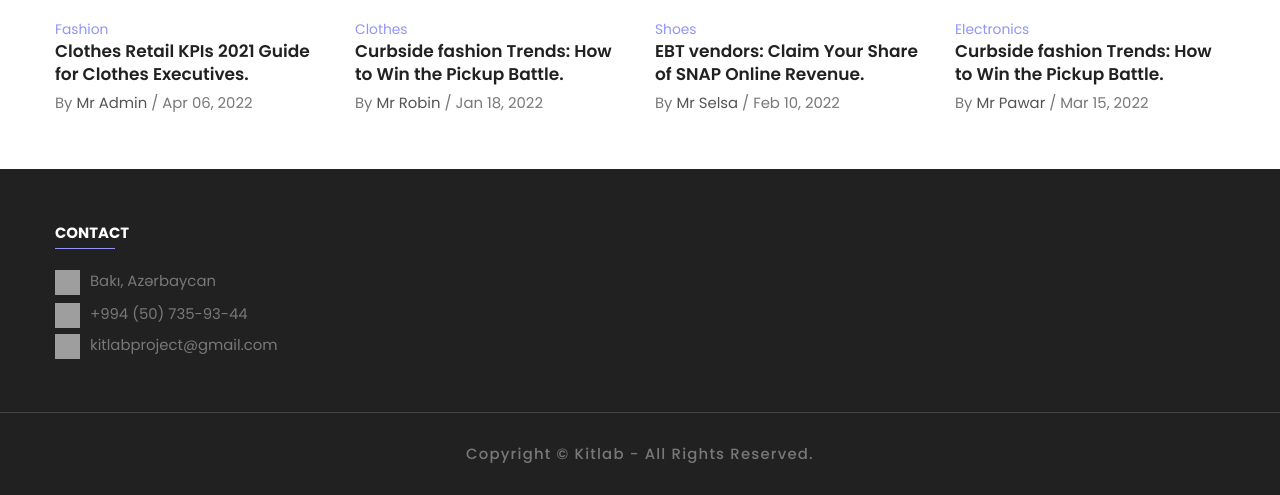
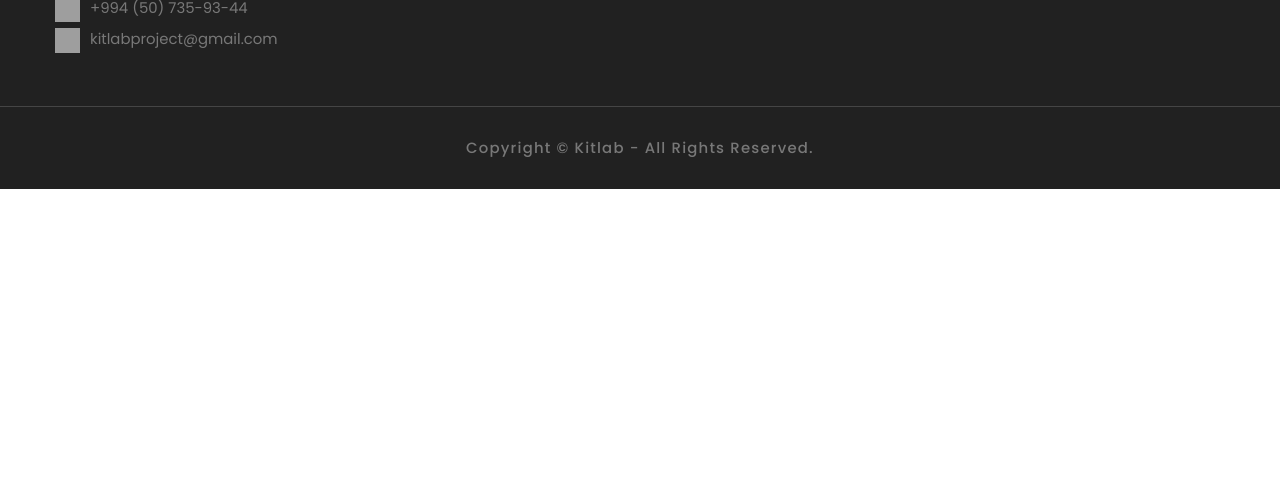
Before and after one commit to sohretaga/kitlab, a Django app: page / in a window 1280 px wide. Shown: the part 1584-2079 px from the top of the page. After the commit the page ends 1773 px from the top, so only its background shows below. Run offline with Django 5.2, Linux system fonts and the light colour scheme; data that the repository does not hold is empty; grey boxes are pictures that could not be loaded.

Commit message:
index page view

```diff
--- a/books/templates/index.html
+++ b/books/templates/index.html
@@ -161,7 +161,7 @@
           {% if quote %}
           <div class="testimonial">
 
-            <!-- <h2 class="title">testimonial</h2> -->
+            <h2 class="title">Dahilərdən sitatlar</h2>
             <div class="testimonial-card">
 
               <img src="{{ quote.author_avatar.url }}" alt="{{ quote.author }}" class="testimonial-banner" width="80" height="80">
@@ -187,19 +187,19 @@
 
           <div class="cta-container">
 
-            <img src="./assets/images/cta-banner.jpg" alt="summer collection" class="cta-banner">
+            <img src="{% static 'images/cta-banner.jpg' %}" alt="Kitlab CTA Banner" class="cta-banner">
 
-            <a href="#" class="cta-content">
+            <div class="cta-content">
 
-              <p class="discount">25% Discount</p>
+              <p class="discount">~40% Qənaət et</p>
 
-              <h2 class="cta-title">Summer collection</h2>
+              <h2 class="cta-title">Al, oxu və sat</h2>
 
-              <p class="cta-text">Starting @ ₼10</p>
+              <p class="cta-text">Kitab Laboratoriyası</p>
 
-              <button class="cta-btn">Shop now</button>
+              <button class="cta-btn">Kitlab</button>
 
-            </a>
+            </div>
 
           </div>
 
@@ -209,7 +209,7 @@
 
           <div class="service">
 
-            <!-- <h2 class="title">Our Services</h2> -->
+            <h2 class="title">Üstünlüklər</h2>
 
             <div class="service-container">
 
@@ -303,79 +303,11 @@
       - BLOG
     -->
 
-    <div class="blog">
+    <!-- <div class="blog">
 
       <div class="container">
 
         <div class="blog-container has-scrollbar">
-
-          <div class="blog-card">
-
-            <a href="#">
-              <img src="./assets/images/blog-1.jpg" alt="Clothes Retail KPIs 2021 Guide for Clothes Executives" width="300" class="blog-banner">
-            </a>
-
-            <div class="blog-content">
-
-              <a href="#" class="blog-category">Fashion</a>
-
-              <a href="#">
-                <h3 class="blog-title">Clothes Retail KPIs 2021 Guide for Clothes Executives.</h3>
-              </a>
-
-              <p class="blog-meta">
-                By <cite>Mr Admin</cite> / <time datetime="2022-04-06">Apr 06, 2022</time>
-              </p>
-
-            </div>
-
-          </div>
-
-          <div class="blog-card">
-
-            <a href="#">
-              <img src="./assets/images/blog-2.jpg" alt="Curbside fashion Trends: How to Win the Pickup Battle."
-                class="blog-banner" width="300">
-            </a>
-
-            <div class="blog-content">
-
-              <a href="#" class="blog-category">Clothes</a>
-
-              <h3>
-                <a href="#" class="blog-title">Curbside fashion Trends: How to Win the Pickup Battle.</a>
-              </h3>
-
-              <p class="blog-meta">
-                By <cite>Mr Robin</cite> / <time datetime="2022-01-18">Jan 18, 2022</time>
-              </p>
-
-            </div>
-
-          </div>
-
-          <div class="blog-card">
-
-            <a href="#">
-              <img src="./assets/images/blog-3.jpg" alt="EBT vendors: Claim Your Share of SNAP Online Revenue."
-                class="blog-banner" width="300">
-            </a>
-
-            <div class="blog-content">
-
-              <a href="#" class="blog-category">Shoes</a>
-
-              <h3>
-                <a href="#" class="blog-title">EBT vendors: Claim Your Share of SNAP Online Revenue.</a>
-              </h3>
-
-              <p class="blog-meta">
-                By <cite>Mr Selsa</cite> / <time datetime="2022-02-10">Feb 10, 2022</time>
-              </p>
-
-            </div>
-
-          </div>
 
           <div class="blog-card">
 
@@ -404,7 +336,7 @@
 
       </div>
 
-    </div>
+    </div> -->
 
   </main>
 {% endblock content %}
--- a/static/css/app.css
+++ b/static/css/app.css
@@ -920,7 +920,7 @@ body::-webkit-scrollbar-thumb:hover { background: hsl(0, 0%, 70%); }
 }
 
 .category-item {
-  min-width: 100%;
+  min-width: 85%;
   display: -webkit-box;
   display: -webkit-flex;
   display: -ms-flexbox;
@@ -3176,7 +3176,7 @@ footer {
    * #CATEGORY
    */
 
-  .category-item { min-width: -webkit-calc(25% - 22.5px); min-width: calc(25% - 22.5px); }
+  .category-item { min-width: -webkit-calc(25% - 37px); min-width: calc(25% - 37px); }
 
   .category-item-title { --fs-9: 0.824rem; }
 
```
Also changed, not shown: static/images/cta-banner.jpg (added).
